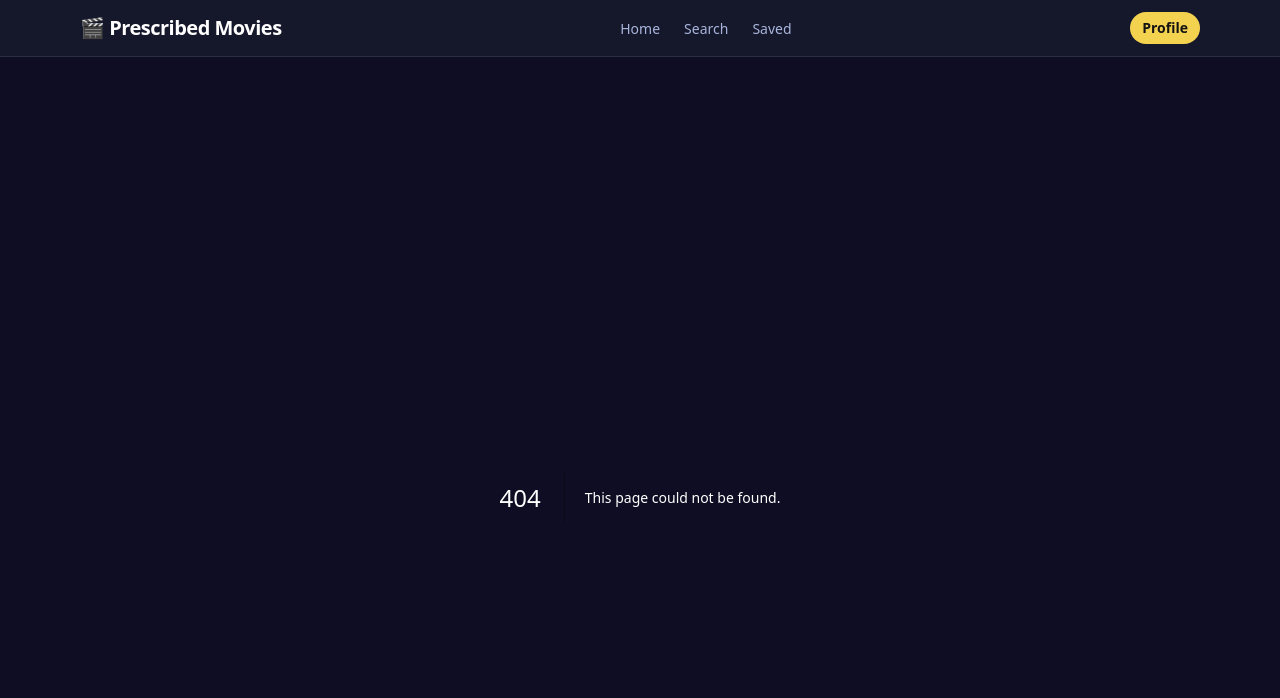
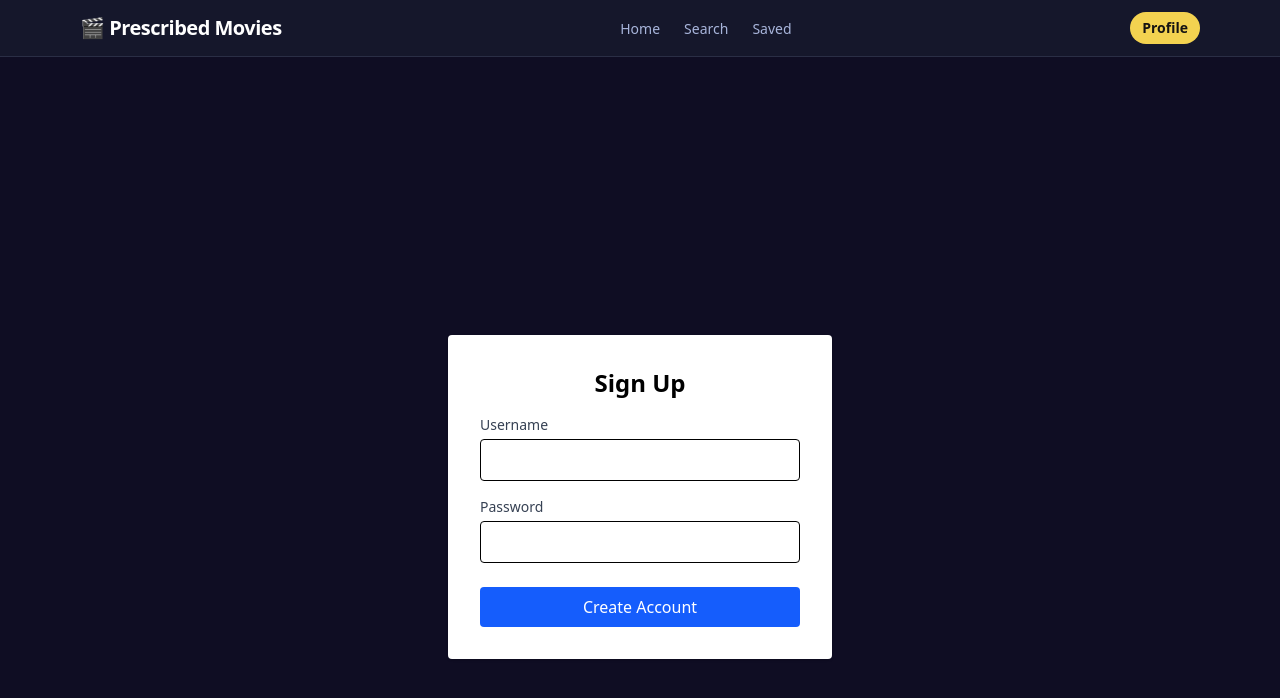
Before and after one commit to LeonNjoroge/alx-project-nexus, a Next.js app in the folder movie-app/: page /auth/signup in a window 1280 px wide. Before the commit this address had no page. Shown: the top 698 px of the page. Built offline with nearby package versions, Linux system fonts and the light colour scheme.

Commit message:
feat: create signin/up pages

```diff
--- /dev/null
+++ b/movie-app/src/pages/auth/signin.tsx
@@ -0,0 +1,62 @@
+import {signIn, getCsrfToken, getSession} from "next-auth/react";
+import { useState } from "react";
+
+export default function SignIn({ csrfToken }: { csrfToken: string }) {
+    const [username, setUsername] = useState("");
+    const [password, setPassword] = useState("");
+    const [error, setError] = useState("");
+
+
+    const handleLogin = async (e: React.FormEvent) => {
+        e.preventDefault();
+        const res = await signIn("credentials", {
+            redirect: false,
+            username,
+            password,
+        });
+
+        if (res?.error) {
+            setError("Invalid credentials");
+        } else {
+            window.location.href = "/profile"; // or router.push("/profile")
+        }
+    };
+
+    return (
+        <div className="min-h-screen flex items-center justify-center">
+            <form onSubmit={handleLogin} className="bg-white p-8 rounded shadow w-full max-w-sm">
+                <h2 className="text-2xl font-bold mb-4 text-center text-black">Log In</h2>
+
+                {error && <p className="text-red-600 text-sm mb-4">{error}</p>}
+
+                <div className="mb-4">
+                    <label htmlFor="username" className="block text-sm font-medium text-gray-700 mb-1">Username</label>
+                    <input
+                        id="username"
+                        type="text"
+                        className="block w-full p-2 border rounded text-black"
+                        value={username}
+                        onChange={(e) => setUsername(e.target.value)}
+                        required
+                    />
+                </div>
+
+                <div className="mb-6">
+                    <label htmlFor="password" className="block text-sm font-medium text-gray-700 mb-1">Password</label>
+                    <input
+                        id="password"
+                        type="password"
+                        className="block w-full p-2 border rounded text-black"
+                        value={password}
+                        onChange={(e) => setPassword(e.target.value)}
+                        required
+                    />
+                </div>
+
+                <button type="submit" className="w-full bg-blue-600 text-white py-2 rounded">
+                    Log In
+                </button>
+            </form>
+        </div>
+    );
+}
--- /dev/null
+++ b/movie-app/src/pages/auth/signup.tsx
@@ -0,0 +1,81 @@
+import { useState } from "react";
+import { useRouter } from "next/router";
+import {getSession} from "next-auth/react";
+
+export default function SignUp() {
+    const [username, setUsername] = useState("");
+    const [password, setPassword] = useState("");
+    const [message, setMessage] = useState("");
+    const router = useRouter();
+
+    // async function handleSubmit(e: React.FormEvent) {
+    //     e.preventDefault();
+    //
+    //     const res = await fetch("/api/auth/register", {
+    //         method: "POST",
+    //         headers: { "Content-Type": "application/json" },
+    //         body: JSON.stringify({ username, password }),
+    //     });
+    //
+    //     if (res.ok) {
+    //         router.push("/auth/signin");
+    //     } else {
+    //         const { error } = await res.json();
+    //         setMessage(error || "Signup failed");
+    //     }
+    // }
+    const handleSubmit = async (e: React.FormEvent) => {
+        e.preventDefault();
+
+        const res = await fetch("/api/auth/register", {
+            method: "POST",
+            headers: { "Content-Type": "application/json" },
+            body: JSON.stringify({ username, password }),
+        });
+
+        const data = await res.json();
+        if (!res.ok) {
+            setMessage(data.message);
+        } else {
+            // router("/");
+        }
+    };
+
+    return (
+        <div className="min-h-screen flex items-center justify-center">
+            <form onSubmit={handleSubmit} className="bg-white p-8 rounded shadow w-full max-w-sm">
+                <h2 className="text-2xl font-bold mb-4 text-center text-black">Sign Up</h2>
+
+                {message && <p className="text-red-600 text-sm mb-4">{message}</p>}
+
+                <div className="mb-4">
+                    <label htmlFor="username" className="block text-sm font-medium text-gray-700 mb-1">Username</label>
+                    <input
+                        id="username"
+                        type="text"
+                        value={username}
+                        onChange={(e) => setUsername(e.target.value)}
+                        className="block w-full text-black p-2 border rounded"
+                        required
+                    />
+                </div>
+
+                <div className="mb-6">
+                    <label htmlFor="password" className="block text-sm font-medium text-gray-700 mb-1">Password</label>
+                    <input
+                        id="password"
+                        type="password"
+                        value={password}
+                        onChange={(e) => setPassword(e.target.value)}
+                        className="block w-full text-black p-2 border rounded"
+                        required
+                    />
+                </div>
+
+                <button type="submit" className="w-full bg-blue-600 text-white py-2 rounded">
+                    Create Account
+                </button>
+            </form>
+        </div>
+    );
+}
```
